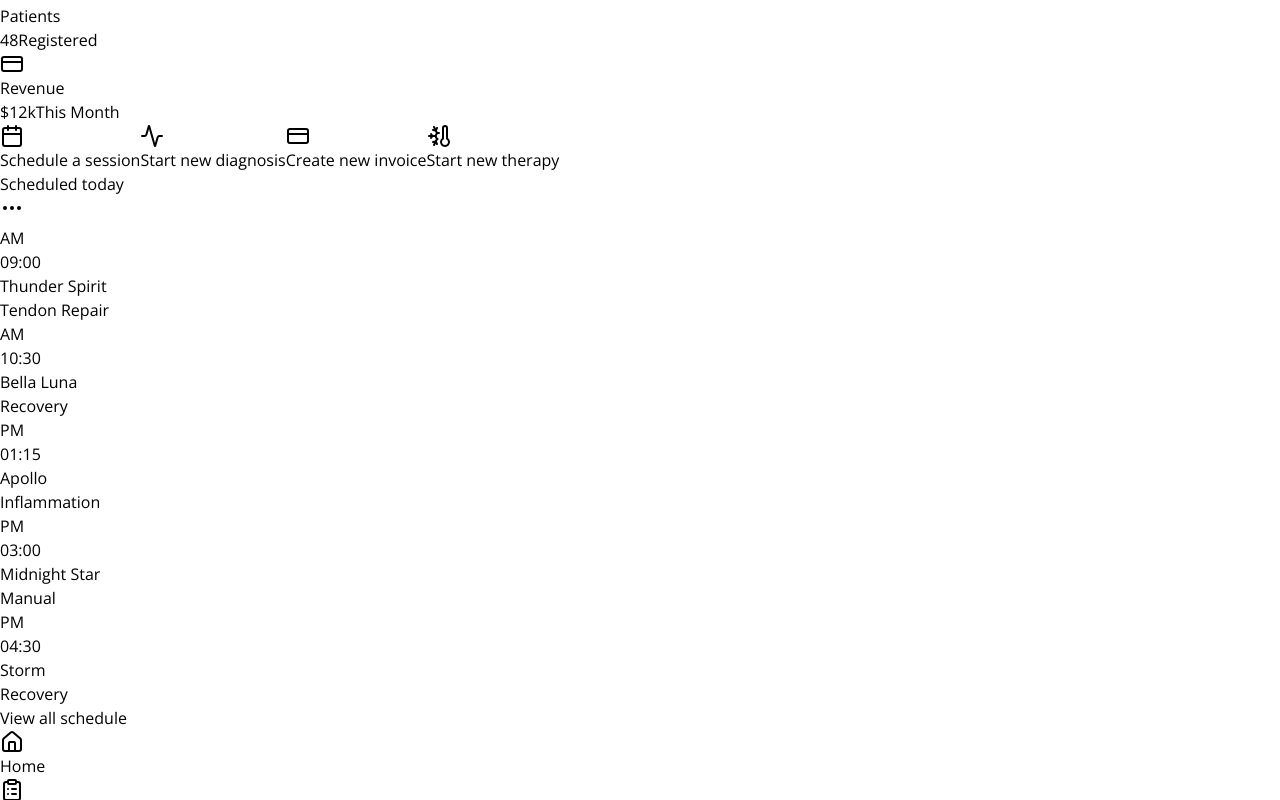
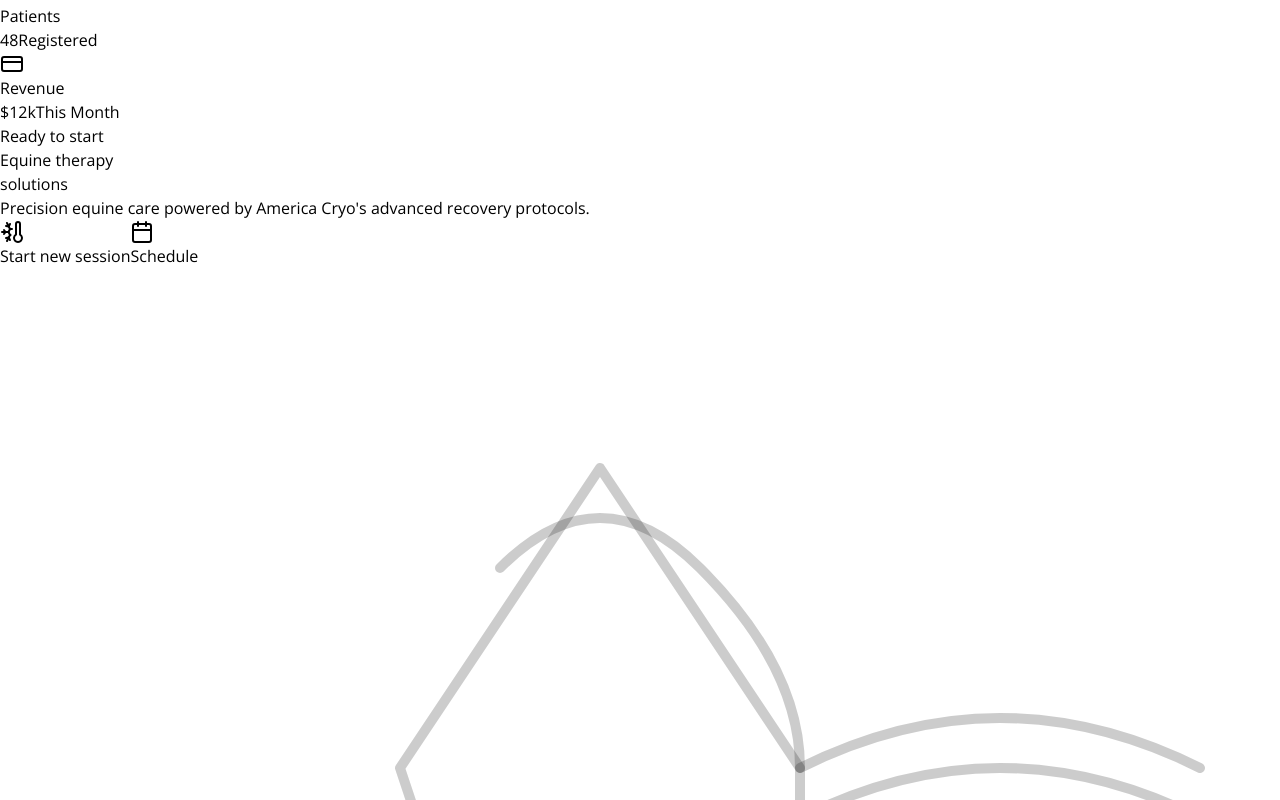
Before and after one commit to Prodancy/AC_Equine_SuperApp, a React (Vite) app in the folder client/: page / in a window 1280 px wide. Shown: the part 3240-4040 px from the top of the page. Built offline with nearby package versions, Linux system fonts and the light colour scheme.

Commit message:
Restored to '14c00f9230530124c42ff551cf4002a641170b77'
Replit-Restored-To: 14c00f9230530124c42ff551cf4002a641170b77

```diff
--- a/client/src/pages/Dashboard.tsx
+++ b/client/src/pages/Dashboard.tsx
@@ -123,46 +123,44 @@ export default function Dashboard() {
             ))}
           </div>
 
-          {/* Quick Actions Grid */}
-          <div className="grid grid-cols-1 sm:grid-cols-2 md:grid-cols-4 gap-4">
-            <Button
-              onClick={() => setIsScheduleOpen(true)}
-              className="h-32 flex flex-col items-center justify-center gap-3 bg-white/5 hover:bg-white/10 border border-white/10 rounded-3xl transition-all group active:scale-95"
-            >
-              <div className="w-12 h-12 rounded-2xl bg-primary/20 flex items-center justify-center text-primary group-hover:scale-110 transition-transform">
-                <Calendar className="w-6 h-6" />
+          {/* Hero Action Card */}
+          <div className="relative rounded-[2.5rem] overflow-hidden bg-gradient-to-br from-primary/20 via-[#0a0f1d] to-[#050810] border border-white/10 shadow-2xl">
+            <div className="absolute inset-0 bg-[url('https://www.transparenttextures.com/patterns/carbon-fibre.png')] opacity-10 pointer-events-none" />
+            <div className="p-8 md:p-12 relative flex flex-col md:flex-row items-center gap-8">
+              <div className="flex-1 space-y-6">
+                <div className="space-y-2 text-center md:text-left">
+                  <Badge className="bg-primary/20 text-primary border-primary/30 text-[10px] font-semibold mb-2">Ready to start</Badge>
+                  <h2 className="text-4xl md:text-5xl font-extrabold tracking-tight leading-none">
+                    Equine therapy <br/><span className="text-primary">solutions</span>
+                  </h2>
+                  <p className="text-gray-400 text-sm md:text-lg max-w-md leading-relaxed">
+                    Precision equine care powered by America Cryo's advanced recovery protocols.
+                  </p>
+                </div>
+                <div className="flex flex-col sm:flex-row gap-4">
+                  <Link href="/treatment" className="flex-1">
+                    <Button className="w-full h-14 bg-primary hover:bg-primary/90 text-white rounded-2xl font-bold shadow-xl shadow-primary/20 flex items-center justify-center gap-3 active:scale-95 transition-all">
+                      <ThermometerSnowflake className="w-6 h-6" />
+                      Start new session
+                    </Button>
+                  </Link>
+                  <Button
+                    onClick={() => setIsScheduleOpen(true)}
+                    variant="outline"
+                    className="flex-1 h-14 border-white/10 bg-white/5 hover:bg-white/10 text-white rounded-2xl font-bold active:scale-95 transition-all"
+                  >
+                    <Calendar className="w-5 h-5 mr-3 text-primary" />
+                    Schedule
+                  </Button>
+                </div>
               </div>
-              <span className="text-xs font-bold text-gray-300">Schedule a session</span>
-            </Button>
-
-            <Button
-              className="h-32 flex flex-col items-center justify-center gap-3 bg-white/5 hover:bg-white/10 border border-white/10 rounded-3xl transition-all group active:scale-95"
-            >
-              <div className="w-12 h-12 rounded-2xl bg-red-400/20 flex items-center justify-center text-red-400 group-hover:scale-110 transition-transform">
-                <Activity className="w-6 h-6" />
+              <div className="hidden md:block w-1/3 aspect-square relative">
+                <div className="absolute inset-0 bg-primary/20 rounded-full blur-3xl" />
+                <div className="relative z-10 w-full h-full flex items-center justify-center">
+                  <Horse className="w-32 h-32 text-primary opacity-80" />
+                </div>
               </div>
-              <span className="text-xs font-bold text-gray-300">Start new diagnosis</span>
-            </Button>
-
-            <Button
-              className="h-32 flex flex-col items-center justify-center gap-3 bg-white/5 hover:bg-white/10 border border-white/10 rounded-3xl transition-all group active:scale-95"
-            >
-              <div className="w-12 h-12 rounded-2xl bg-orange-400/20 flex items-center justify-center text-orange-400 group-hover:scale-110 transition-transform">
-                <CreditCard className="w-6 h-6" />
-              </div>
-              <span className="text-xs font-bold text-gray-300">Create new invoice</span>
-            </Button>
-
-            <Link href="/treatment" className="contents">
-              <Button
-                className="h-32 flex flex-col items-center justify-center gap-3 bg-primary hover:bg-primary/90 border border-primary/20 rounded-3xl transition-all group active:scale-95 shadow-lg shadow-primary/20"
-              >
-                <div className="w-12 h-12 rounded-2xl bg-white/20 flex items-center justify-center text-white group-hover:scale-110 transition-transform">
-                  <ThermometerSnowflake className="w-6 h-6" />
-                </div>
-                <span className="text-xs font-bold text-white">Start new therapy</span>
-              </Button>
-            </Link>
+            </div>
           </div>
 
         </div>
```
